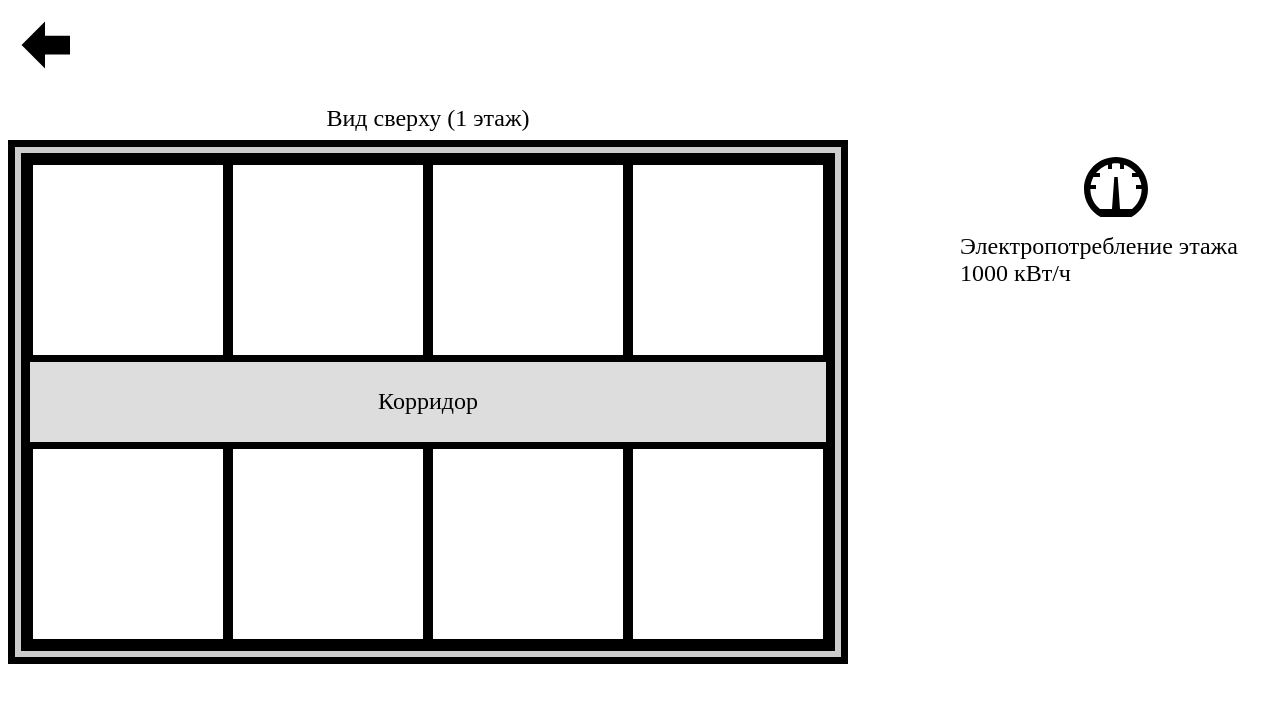
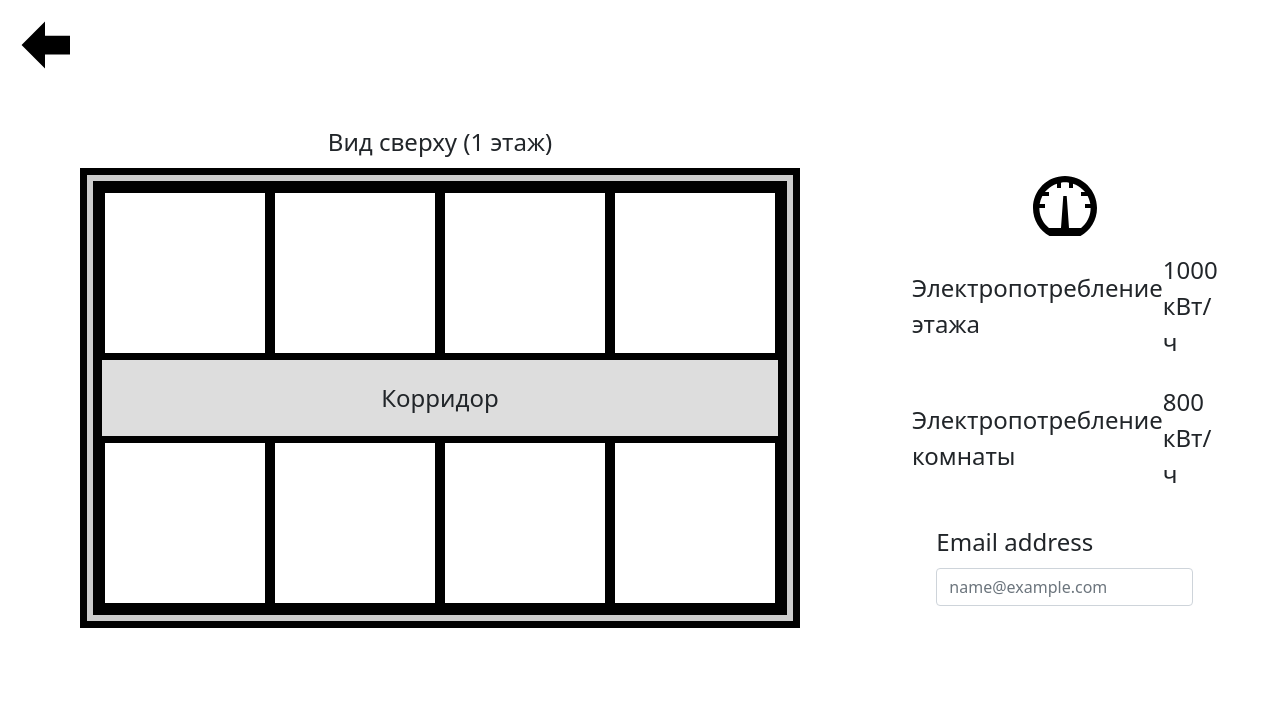
Before and after one commit to assylzhankizbayev/store-center-alarm, an Angular app: page /top/1 in a window 1280 px wide. Shown: the top 702 px of the page. Built offline with nearby package versions, Linux system fonts and the light colour scheme.

Commit message:
add bootstrap

```diff
--- a/angular.json
+++ b/angular.json
@@ -34,9 +34,12 @@
               "src/assets"
             ],
             "styles": [
+              "node_modules/bootstrap/dist/css/bootstrap.min.css",
               "src/styles.scss"
             ],
-            "scripts": []
+            "scripts": [
+              "node_modules/bootstrap/dist/js/bootstrap.js"
+            ]
           },
           "configurations": {
             "production": {
--- a/package.json
+++ b/package.json
@@ -18,6 +18,8 @@
     "@angular/platform-browser": "~12.2.0",
     "@angular/platform-browser-dynamic": "~12.2.0",
     "@angular/router": "~12.2.0",
+    "bootstrap": "^5.1.3",
+    "jquery": "^3.6.0",
     "rxjs": "~6.6.0",
     "tslib": "^2.3.0",
     "zone.js": "~0.11.4"
--- a/src/app/pages/home/home.component.html
+++ b/src/app/pages/home/home.component.html
@@ -1,4 +1,4 @@
-<div class="container">
+<div class="page">
   <div class="content">
     <app-side-view>
       <app-floor
@@ -12,7 +12,11 @@
 
     <div class="info">
       <app-icon class="icon-meter" name="meter" color="blue"></app-icon>
-      Электропотребление 1000 кВт/ч
+
+      <div class="meter-info">
+        <div class="meter-info__title">Электропотребление объекта</div>
+        <div class="meter-info__value">1000 кВт/ч</div>
+      </div>
     </div>
   </div>
 </div>
--- a/src/app/pages/home/home.component.scss
+++ b/src/app/pages/home/home.component.scss
@@ -1,15 +1,13 @@
 .block-title {
   font-size: 1.5rem;
   position: absolute;
-  left: -11%;
+  left: -12%;
   top: 50%;
   transform: translateY(-50%);
 }
 
-.info {
+.content {
   display: flex;
-  flex-direction: column;
-  align-items: center;
-  font-size: 1.5rem;
-  margin: 3rem 0 0 8rem;
+  padding: 0 6rem;
+  width: 100%;
 }
--- a/src/app/pages/top-view/top-view.component.html
+++ b/src/app/pages/top-view/top-view.component.html
@@ -1,4 +1,4 @@
-<div class="container">
+<div class="page">
   <app-icon
     class="icon-back"
     name="back"
@@ -7,7 +7,7 @@
   ></app-icon>
 
   <div class="content">
-    <div class="col">
+    <div class="col-wrapper">
       <span class="text">Вид сверху ({{ floorNumber }} этаж)</span>
 
       <div class="top-view">
@@ -23,13 +23,39 @@
 
     <div class="info">
       <app-icon class="icon-meter" name="meter" color="blue"></app-icon>
-      Электропотребление этажа 1000 кВт/ч
+
+      <div class="meter-info">
+        <div class="meter-info__title">Электропотребление этажа</div>
+        <div class="meter-info__value">1000 кВт/ч</div>
+      </div>
+
+      <div class="meter-info">
+        <div class="meter-info__title">Электропотребление комнаты</div>
+        <div class="meter-info__value">800 кВт/ч</div>
+      </div>
+
+      <div class="form">
+        <span class="form-title"></span>
+        <div class="input-group">
+          <div class="mb-3">
+            <label for="exampleFormControlInput1" class="form-label"
+              >Email address</label
+            >
+            <input
+              type="email"
+              class="form-control"
+              id="exampleFormControlInput1"
+              placeholder="name@example.com"
+            />
+          </div>
+        </div>
+      </div>
     </div>
   </div>
 </div>
 
 <ng-template #row let-rows="rows">
-  <div class="row">
+  <div class="blocks">
     <app-block *ngFor="let block of blocks" [enabledClick]="true">
       <app-icon class="icon" name="power" color="blue"></app-icon>
       <app-icon class="icon" name="fire" color="red"></app-icon>
--- a/src/app/pages/top-view/top-view.component.scss
+++ b/src/app/pages/top-view/top-view.component.scss
@@ -1,11 +1,17 @@
-.row {
+.blocks {
   display: flex;
 }
 
-.col {
+.col-wrapper {
   display: flex;
   flex-direction: column;
   align-items: center;
+}
+
+.content {
+  display: flex;
+  padding: 0 5rem;
+  width: 100%;
 }
 
 .top-view {
@@ -16,14 +22,6 @@
   border-color: #000;
   border-style: double;
   margin: 0.5rem 0 0;
-}
-
-.info {
-  display: flex;
-  flex-direction: column;
-  align-items: center;
-  font-size: 1.5rem;
-  margin: 3rem 0 0 7rem;
 }
 
 .icon {
@@ -55,3 +53,9 @@
     opacity: 1;
   }
 }
+
+.form {
+  display: flex;
+  flex-direction: column;
+  margin: 2rem 0 0;
+}
--- a/src/app/shared/block/block.component.ts
+++ b/src/app/shared/block/block.component.ts
@@ -6,8 +6,8 @@ import { Component, Input, OnInit } from '@angular/core';
   styleUrls: ['./block.component.scss']
 })
 export class BlockComponent implements OnInit {
-  @Input() height = 200;
-  @Input() width = 200;
+  @Input() height = 170;
+  @Input() width = 170;
   @Input() widthRatio = 1;
   @Input() heightRatio = 1;
   @Input() borderWidth = 5;
--- a/src/app/shared/roof/roof.component.scss
+++ b/src/app/shared/roof/roof.component.scss
@@ -7,6 +7,6 @@
   border-width: 7px;
   border-color: #000;
   border-style: double;
-  width: calc(100% - 14px);
+  width: 100%;
   height: 10px;
 }
--- a/src/styles.scss
+++ b/src/styles.scss
@@ -1,4 +1,6 @@
-.container {
+@import "~bootstrap/dist/css/bootstrap.min.css";
+
+.page {
   display: flex;
   flex-direction: column;
   align-items: center;
@@ -11,12 +13,32 @@
   font-size: 1.5rem;
 }
 
-.content {
-  display: flex;
-}
-
 .icon-meter {
   margin: 0 0 1rem;
   width: 64px;
   height: 64px;
 }
+
+.meter-info {
+  display: flex;
+  align-items: center;
+  justify-content: space-between;
+  width: 100%;
+
+  & + & {
+    margin: 1.5rem 0 0;
+  }
+
+  &__value {
+    font-weight: 500;
+  }
+}
+
+.info {
+  flex: 1;
+  display: flex;
+  flex-direction: column;
+  align-items: center;
+  font-size: 1.5rem;
+  margin: 3rem 0 0 7rem;
+}
```
Also changed, not shown: 1 other file (tests, documents, lock files or other folders).
